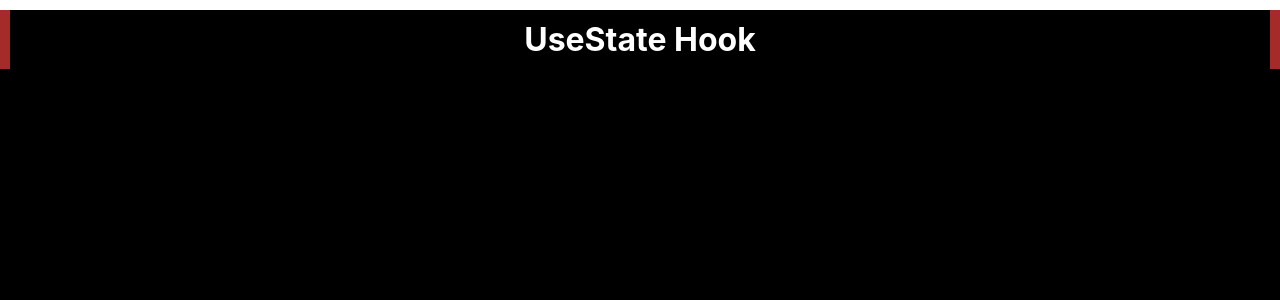
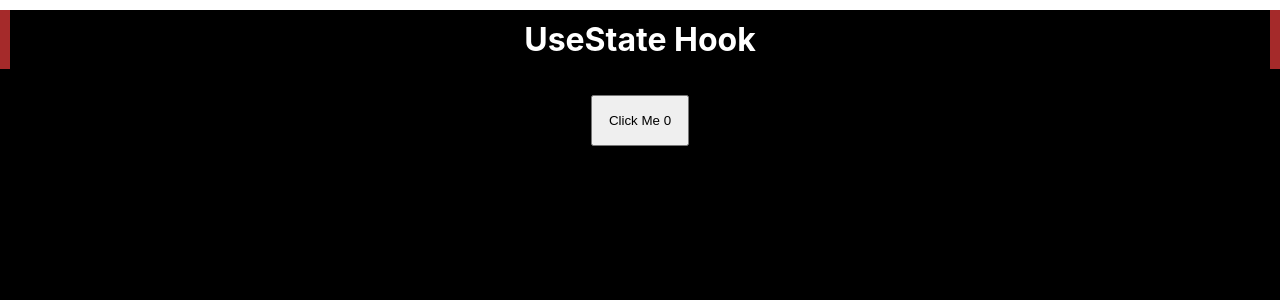
Before and after one commit to Eshwar17/ReactJS-Web3Mantra, a React (Create React App) app in the folder react_course/: page / in a window 1280 px wide. Shown: the top 300 px of the page. Built offline with nearby package versions, Linux system fonts and the light colour scheme.

Commit message:
Added dependency to useEffect hook

```diff
--- a/react_course/src/App.js
+++ b/react_course/src/App.js
@@ -4,16 +4,22 @@ import Header from './components/Header';
 
 
 function App() {
+
+  const [state, setState] = useState(0);
+
   useEffect(() => {
     console.log("UseEffect called")
-  })
+  }, [state])
+
+// [] -> useEffect will be called only once i.e, at the beginning of the rendering
+//We can add dependencies by separating them with commas
 
   console.log("Fn body called")
 
   return (
     <div className="App">
       <Header />
-      {console.log("INside JSX")}
+      <button onClick={() => setState(state+1)}>Click Me {state}</button>
     </div>
   );
 }
```
